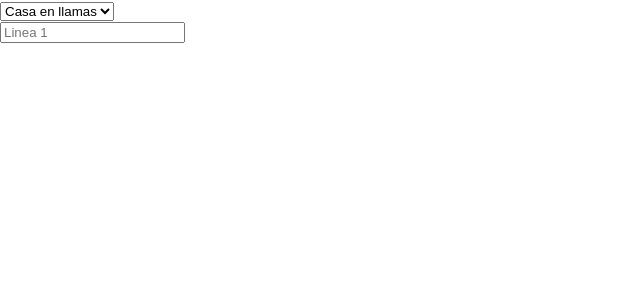
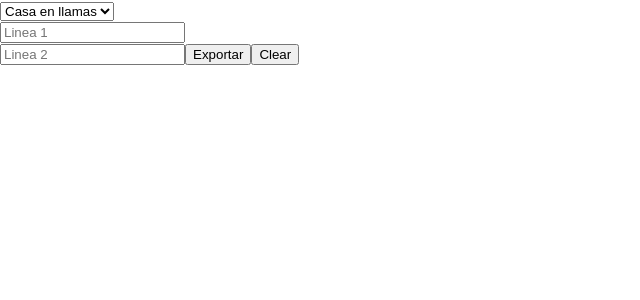
Before and after one commit to Abraham0912/creator-memes, a React (Create React App) app: page / in a window 1280 px wide. Shown: the top 300 px of the page, without its empty margins (0-640 px from the left). Built offline with nearby package versions, Linux system fonts and the light colour scheme.

Commit message:
add button clear and exportar

```diff
--- a/src/App.js
+++ b/src/App.js
@@ -4,8 +4,24 @@ import listMemes from './jsons/listMeme.json';
 
 function App() {
   const [linea1,setLinea1] = useState("");
+  const [linea2,setLinea2] = useState("");
+
   const onChangeLinea1 = (e)=>{
     setLinea1(e.target.value);
+  }
+
+  const onChangeLinea2 = (e)=>{
+    setLinea2(e.target.value);
+  }
+
+  const clear = () =>{
+    console.log('clear')
+    setLinea1('')
+    setLinea2('')
+  }
+
+  const onClickExport = ()=>{
+    //asd
   }
   return (
     <div>
@@ -16,6 +32,10 @@ function App() {
       </select>
       <br />
       <input id="first_line"  value={linea1} onChange={onChangeLinea1} type="text" placeholder="Linea 1"/>
+      <br />
+      <input id="second_line"  value={linea2} onChange={onChangeLinea2} type="text" placeholder="Linea 2"/>
+      <button onClick={onClickExport}>Exportar</button>
+      <button onClick={clear}>Clear</button>
     </div>
   );
 }
```
